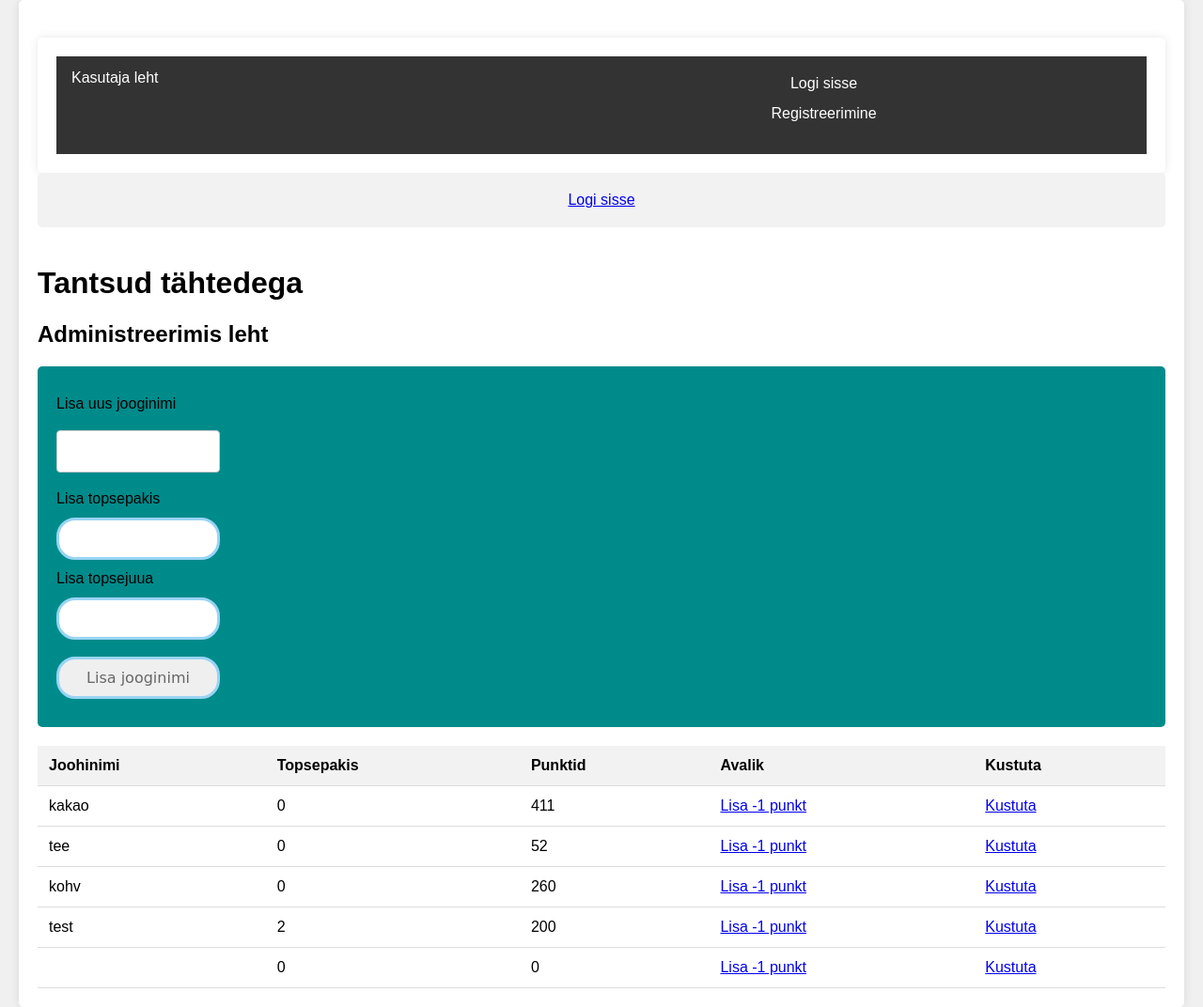
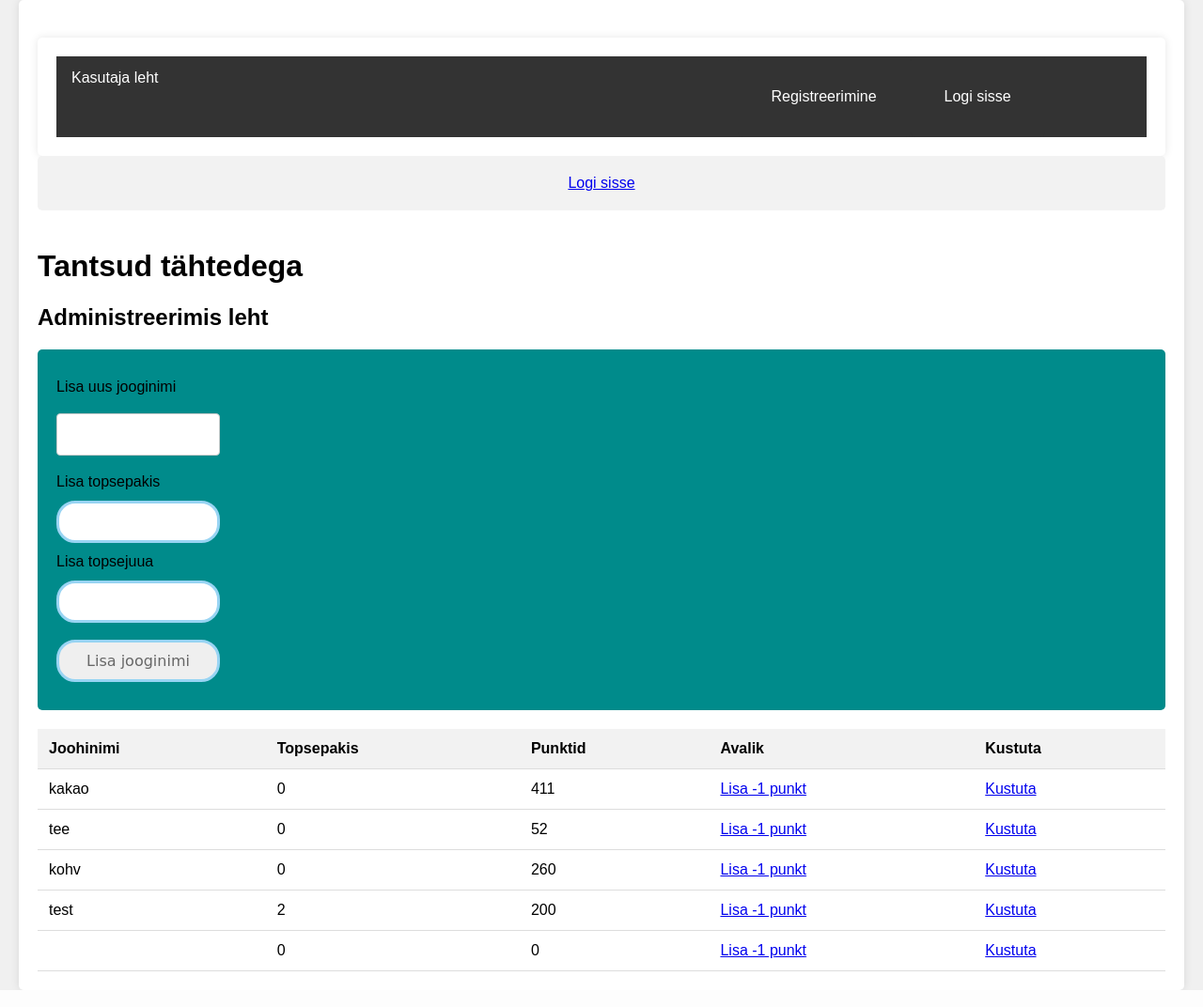
Before and after one commit to OleksandrBohatyrov/Kohviautomaat2, a PHP site: page /adminLeht.php in a window 1280 px wide. Shown: the whole page at 94% size. Run offline with PHP 8.4, Linux system fonts and the light colour scheme; data comes from the database, SQL or seed files in the repository.

Commit message:
Asetaksin nupud 1 reas üksteise taha.

```diff
--- a/nav.php
+++ b/nav.php
@@ -26,9 +26,12 @@ if (!function_exists('isAdmin')) {
                     <?php
                 } else {
                     ?>
-                    <div style="background-color: #333;">
-                    <a style='display: inline'; href="#modal_log" onclick="avaModalLog()">Logi sisse</a>
-                    <a href="#modal_reg" onclick="avaModalReg()">Registreerimine</a></div>
+                    <div style="background-color: #333; position: initial; float: right">
+                    <a href="#modal_log" onclick="avaModalLog()">Logi sisse</a>
+                    </div>
+                    <div style="background-color: #333; position: relative; float: right">
+                    <a href="#modal_reg" onclick="avaModalReg()">Registreerimine</a>
+                    </div>
                     <?php
                 }
                 ?>
```
